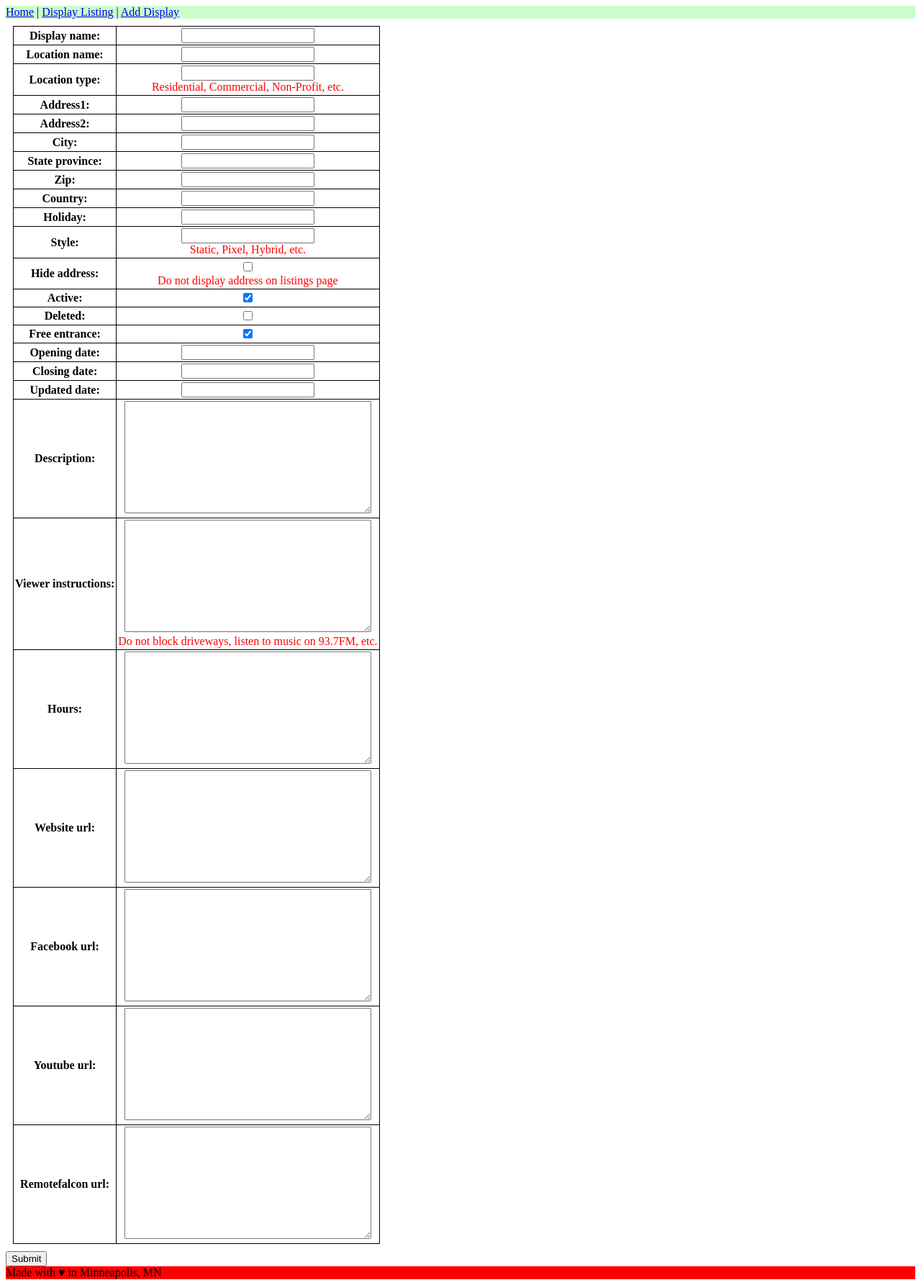
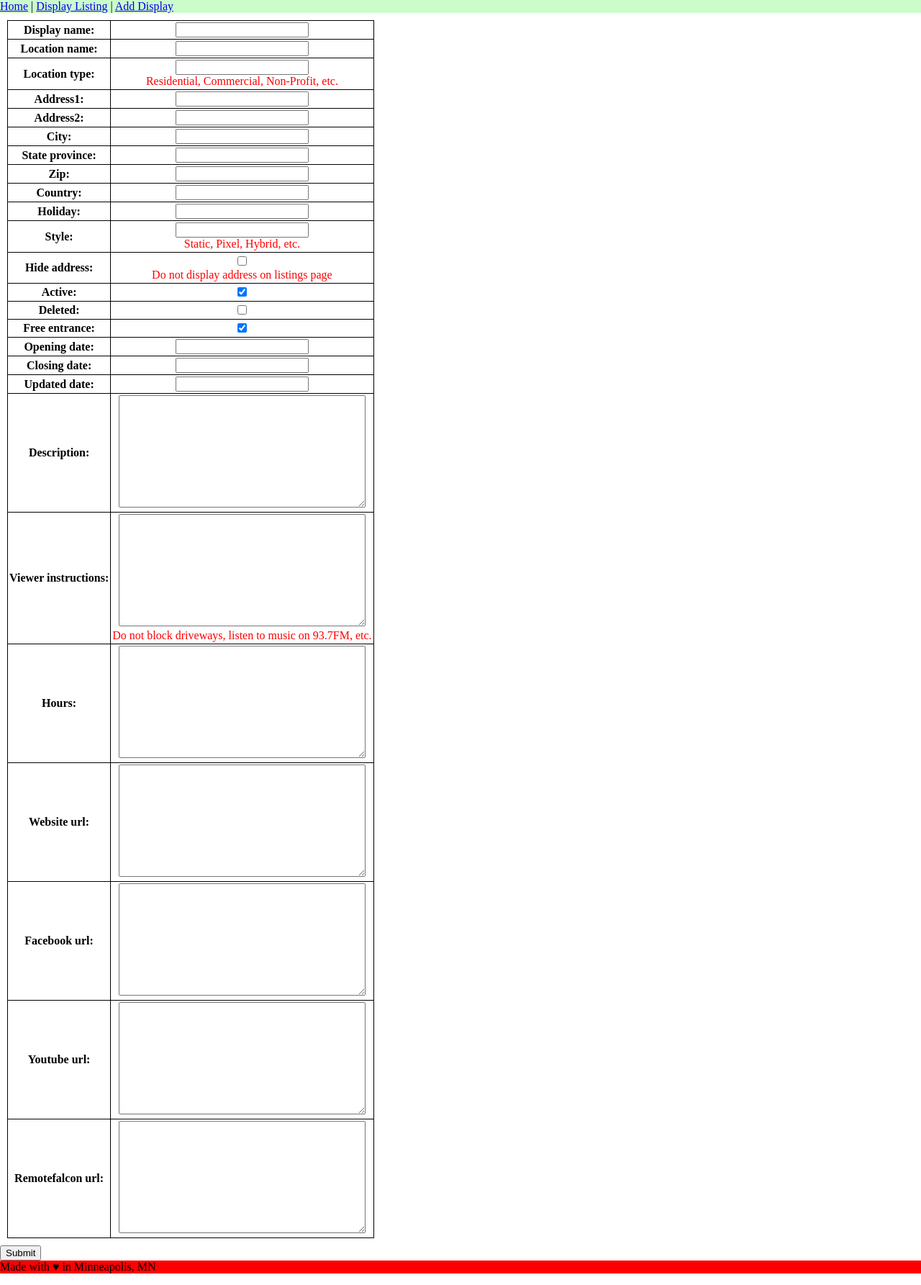
Before and after one commit to garyhopkins/hld, a Django app: page /create/ in a window 1280 px wide. Shown: the whole page at 72% size. Run offline with Django 4.2, Linux system fonts and the light colour scheme; a map, chart or similar area stays blank.

Commit message:
updated styling

```diff
--- a/backend/code/displays/static/displays/styles.css
+++ b/backend/code/displays/static/displays/styles.css
@@ -1,8 +1,12 @@
-.header {
+body {
+    margin: 0px;
+}
+
+header {
     background-color: rgb(203, 253, 203);
 }
 
-.footer {
+footer {
     background-color: red;
 }
 
--- a/backend/code/displays/templates/displays/base.html
+++ b/backend/code/displays/templates/displays/base.html
@@ -10,7 +10,7 @@
 </head>
 <body>
     <div class="container">
-        <header class="header">
+        <header>
             <a href="{% url 'displays:index' %}">Home</a> |
             <a href="{% url 'displays:listing' %}">Display Listing</a> |
             <a href="{% url 'displays:create' %}">Add Display</a>
@@ -20,7 +20,7 @@
         {% block content %} {% endblock content %}
         </main>
 
-        <footer class="footer">Made with &#9829 in Minneapolis, MN</footer>
+        <footer>Made with &#9829 in Minneapolis, MN</footer>
     </div>
 </body>
 </html>
```
